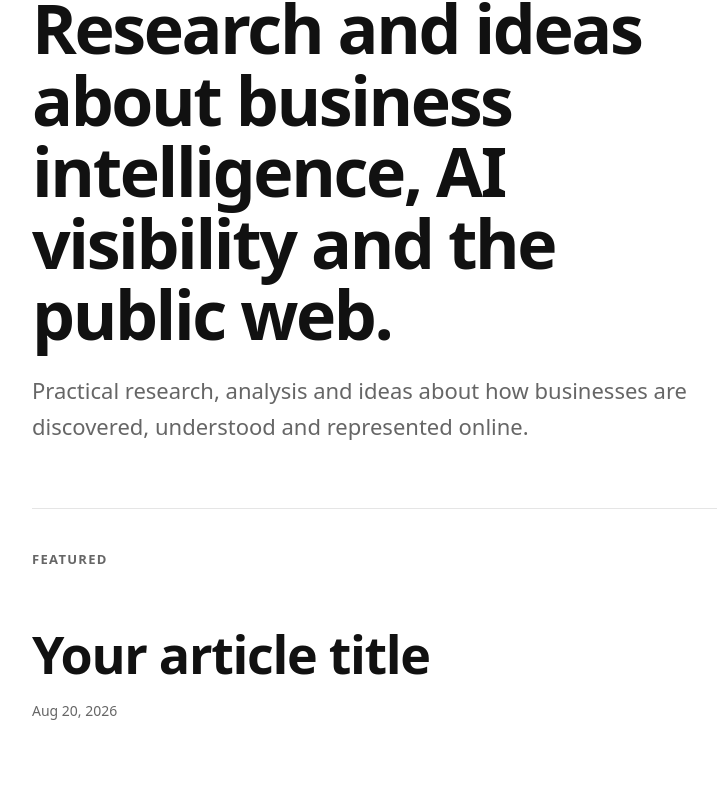
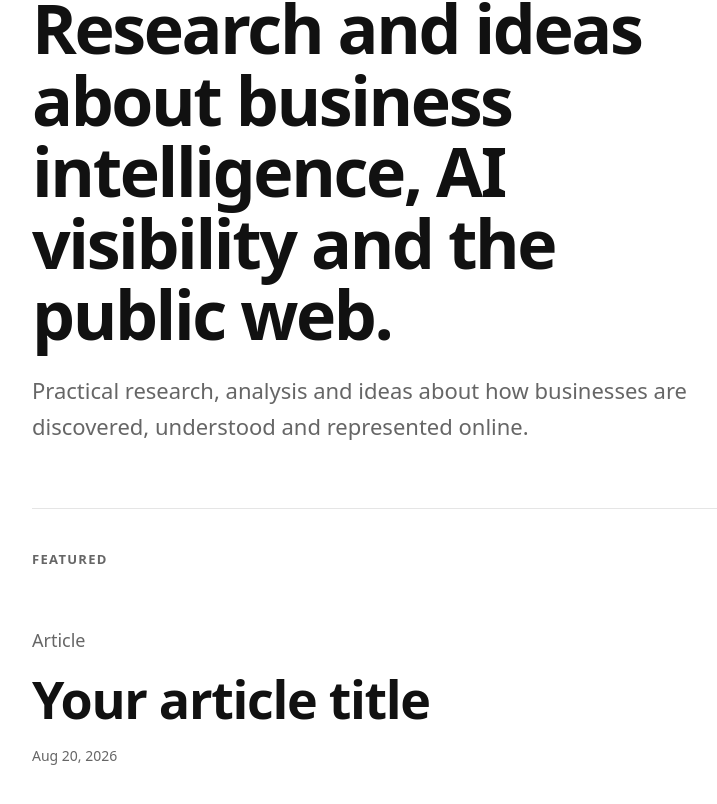
Before and after one commit to AfroDegen/reedstar-site, a Next.js app: page /blog in a window 1280 px wide. Shown: the part 220-1024 px from the top of the page, without its empty margins (248-965 px from the left). Built offline with nearby package versions, Linux system fonts and the light colour scheme.

Commit message:
Update ArticleCard.tsx

```diff
--- a/components/ArticleCard.tsx
+++ b/components/ArticleCard.tsx
@@ -1,26 +1,44 @@
-import Link from "next/link";
-import type { PostData } from "../lib/posts";
+import Link from 'next/link';
+import type { PostData } from '../lib/posts';
 
 type ArticleCardProps = {
   post: PostData;
+  featured?: boolean;
 };
 
-export default function ArticleCard({ post }: ArticleCardProps) {
+export default function ArticleCard({
+  post,
+  featured = false,
+}: ArticleCardProps) {
+  const formattedDate = new Date(
+    `${post.date}T00:00:00`
+  ).toLocaleDateString('en-US', {
+    year: 'numeric',
+    month: 'short',
+    day: 'numeric',
+  });
+
   return (
-    <article className="article-card">
-      <Link href={`/blog/${post.slug}`}>
-        <h2>{post.title}</h2>
-      </Link>
+    <article className={featured ? 'article-card article-card-featured' : 'article-card'}>
+      <p className="article-card-label">
+        {featured ? 'Featured article' : 'Article'}
+      </p>
 
-      {post.excerpt && <p>{post.excerpt}</p>}
+      <h2 className="article-card-title">
+        <Link href={`/blog/${post.slug}`}>
+          {post.title}
+        </Link>
+      </h2>
 
-      <time dateTime={post.date}>
-        {new Date(`${post.date}T00:00:00`).toLocaleDateString("en-US", {
-          year: "numeric",
-          month: "short",
-          day: "numeric",
-        })}
-      </time>
+      {post.excerpt && (
+        <p className="article-card-excerpt">
+          {post.excerpt}
+        </p>
+      )}
+
+      <div className="article-card-meta">
+        <time dateTime={post.date}>{formattedDate}</time>
+      </div>
     </article>
   );
 }
```
